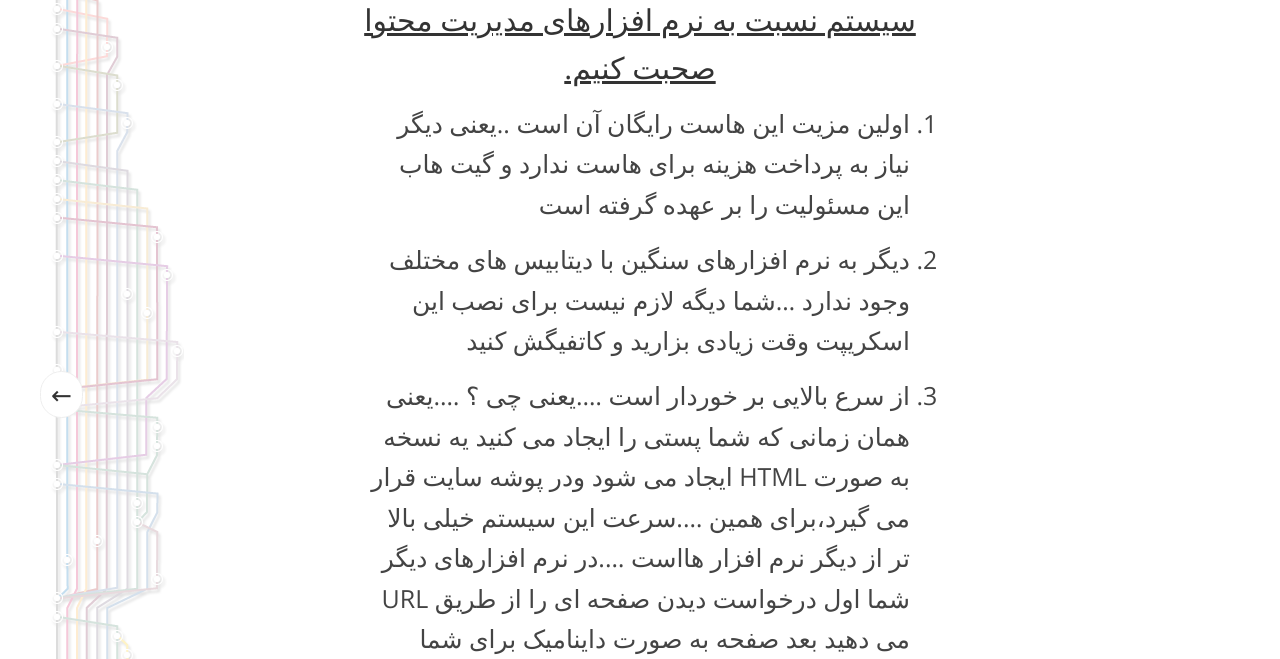
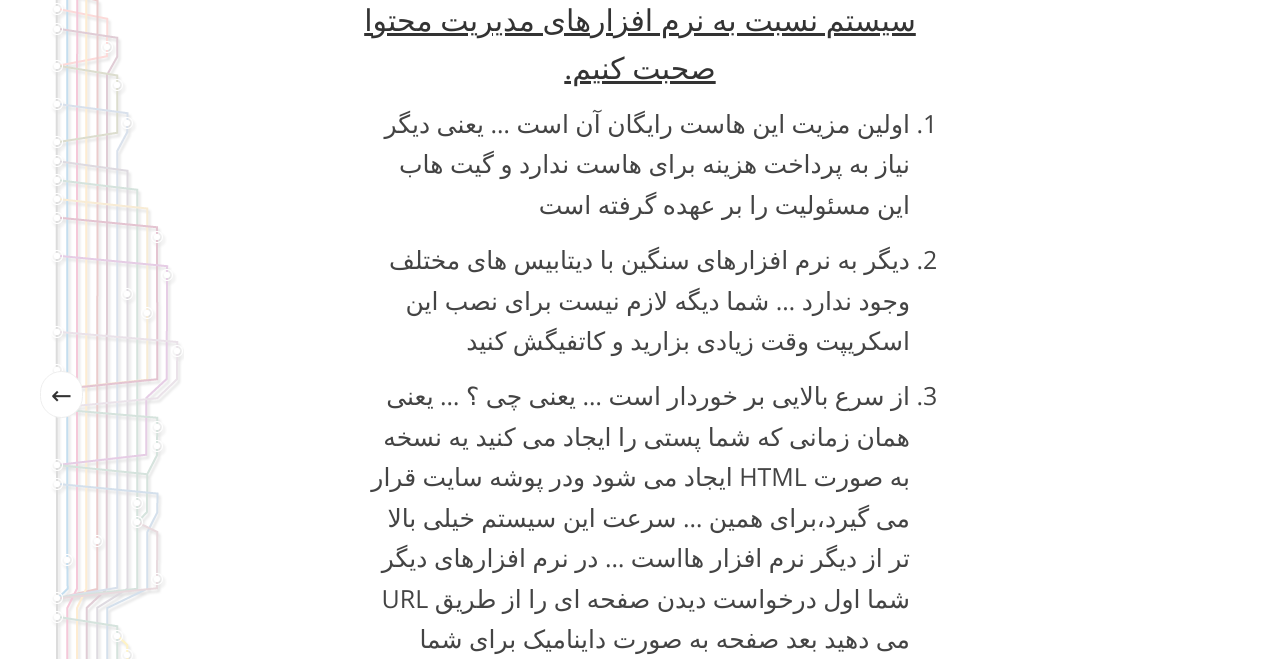
Before and after one commit to ALYREZA/blog, a Jekyll site: the page built from _posts/2014-02-20-a-little-about-jekyll.markdown, in a window 1280 px wide. Shown: the part 442-1101 px from the top of the page. Built offline with Jekyll 4.4.1, drawn with Linux system fonts in a browser that asks for light colours; Markdown is read by kramdown in place of the engine named in the settings; comment, search, counter and statistics services are not loaded; some of the changed text lies outside the part shown.

```diff
--- a/_posts/2014-02-20-a-little-about-jekyll.markdown
+++ b/_posts/2014-02-20-a-little-about-jekyll.markdown
@@ -8,13 +8,13 @@ tarikh: "01 اسفند 92"
 ---
 ####الان می خواهیم در مورد برخی از مزیت های این سیستم نسبت به نرم افزارهای مدیریت محتوا صحبت کنیم.
 1. اولین مزیت این  هاست رایگان آن است
-..یعنی دیگر نیاز به پرداخت هزینه برای هاست ندارد و گیت هاب این مسئولیت را بر عهده گرفته است
+... یعنی دیگر نیاز به پرداخت هزینه برای هاست ندارد و گیت هاب این مسئولیت را بر عهده گرفته است
 2. دیگر به نرم افزارهای سنگین با دیتابیس های مختلف وجود ندارد
-...شما دیگه لازم نیست برای نصب این اسکریپت وقت زیادی بزارید و کاتفیگش کنید
+... شما دیگه لازم نیست برای نصب این اسکریپت وقت زیادی بزارید و کاتفیگش کنید
 3. از سرع بالایی بر خوردار است
-....یعنی چی ؟
-....یعنی همان زمانی که شما پستی را ایجاد می کنید یه نسخه به صورت HTML ایجاد می شود ودر پوشه سایت قرار می گیرد،برای همین ....سرعت این سیستم خیلی بالا تر از دیگر نرم افزار هااست
-....در نرم افزارهای دیگر شما اول درخواست دیدن صفحه ای را از طریق URL می دهید بعد صفحه به صورت داینامیک برای شما ساخته می شود
+... یعنی چی ؟
+... یعنی همان زمانی که شما پستی را ایجاد می کنید یه نسخه به صورت HTML ایجاد می شود ودر پوشه سایت قرار می گیرد،برای همین ... سرعت این سیستم خیلی بالا تر از دیگر نرم افزار هااست
+... در نرم افزارهای دیگر شما اول درخواست دیدن صفحه ای را از طریق URL می دهید بعد صفحه به صورت داینامیک برای شما ساخته می شود
 
 سایت ماهم در لیست سایت هایی که با این تکنولوژی ایجاد شده اند قرار گرفت.
 [Site](https://github.com/jekyll/jekyll/wiki/sites)
```
